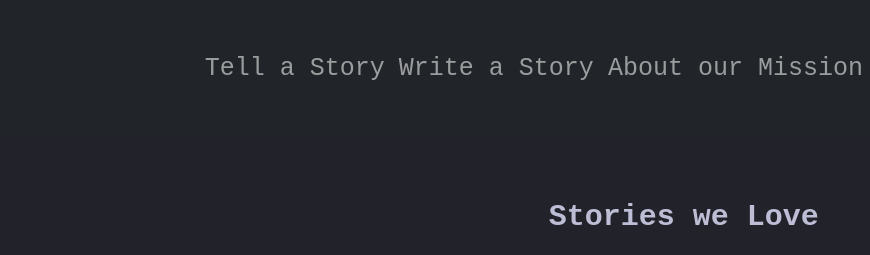
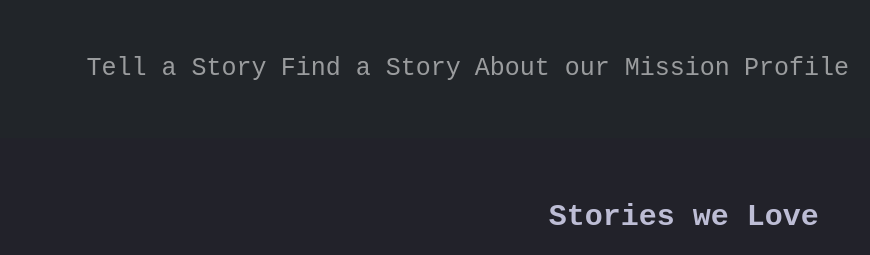
Before and after one commit to KhushManchanda/HackForHumanity, a plain HTML site: page index.html in a window 1280 px wide. Shown: the top 255 px of the page, 410-1280 px from the left. Drawn offline with nearby package versions, Linux system fonts and the light colour scheme.

Commit message:
Add files via upload

```diff
--- a/index.html
+++ b/index.html
@@ -24,9 +24,12 @@
     <div class=" nav navbar-nav">
 
         <div class="d-flex flex-row story">
-          <a class="nav-link p-2" href="#">Tell a Story</a>
-          <a class="nav-link p-2" href="#">Write a Story</a>
-          <a class="nav-link p-2" href="#">About our Mission</a>
+          <a class="nav-link p-2" href="write.html">Tell a Story   </a>
+          <a class="nav-link p-2" href="search.html">Find a Story  </a>
+          <a class="nav-link p-2" href="about.html">About our Mission  </a>
+          <a class="nav-link p-2" href="profile.html"> Profile </a>
+          <i class="nav-link bi bi-person p-2"></i>
+
 
       </div>
   </nav>
```
